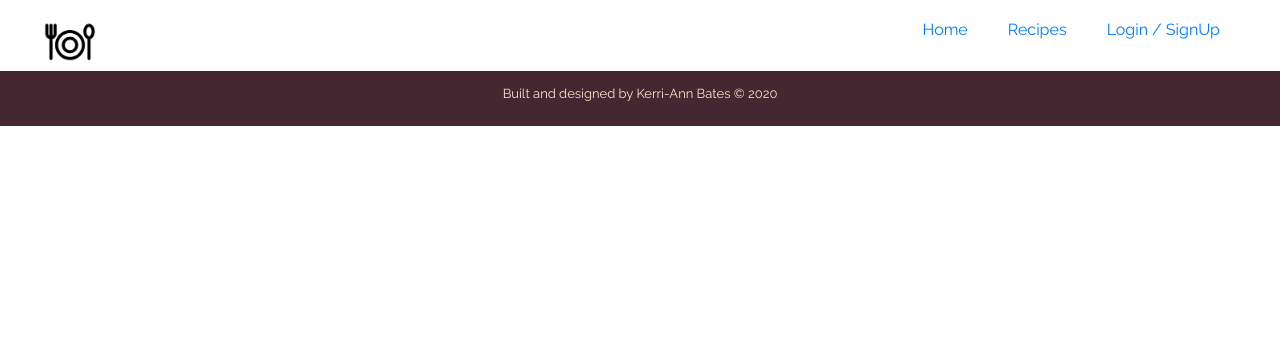
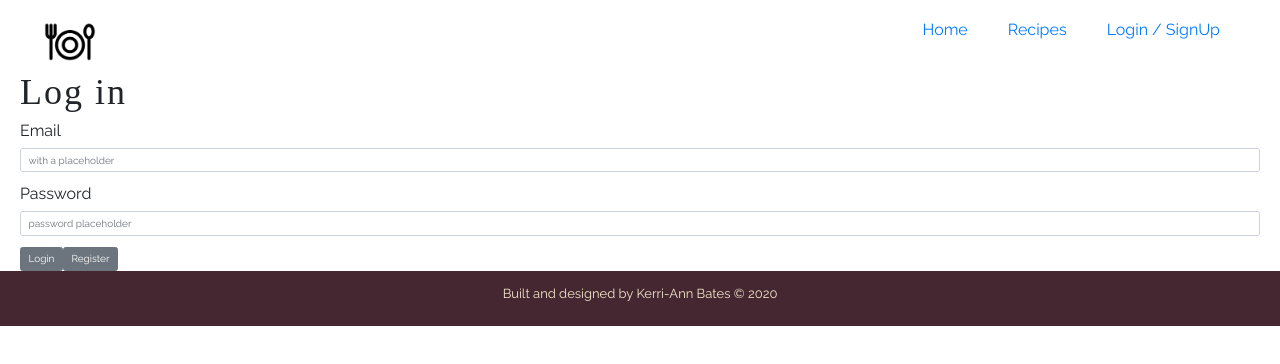
Before and after one commit to Kerri-AnnBates/recipe-app, a React (Create React App) app in the folder app/: page /login in a window 1280 px wide. Shown: the top 364 px of the page. Built offline with nearby package versions, Linux system fonts and the light colour scheme; a web font is replaced by a local one.

Commit message:
added log in form

```diff
--- a/app/src/components/forms/Login.js
+++ b/app/src/components/forms/Login.js
@@ -9,7 +9,19 @@
       <div className="container">
          <Header />
          <div className="login">
-
+            <h1>Log in</h1>
+            <Form>
+               <FormGroup>
+                  <Label for="exampleEmail">Email</Label>
+                  <Input type="email" name="email" id="exampleEmail" placeholder="with a placeholder" />
+               </FormGroup>
+               <FormGroup>
+                  <Label for="examplePassword">Password</Label>
+                  <Input type="password" name="password" id="examplePassword" placeholder="password placeholder" />
+               </FormGroup>
+               <Button>Login</Button>
+               <Button>Register</Button>
+               </Form>
          </div>
       </div>
    )
```
